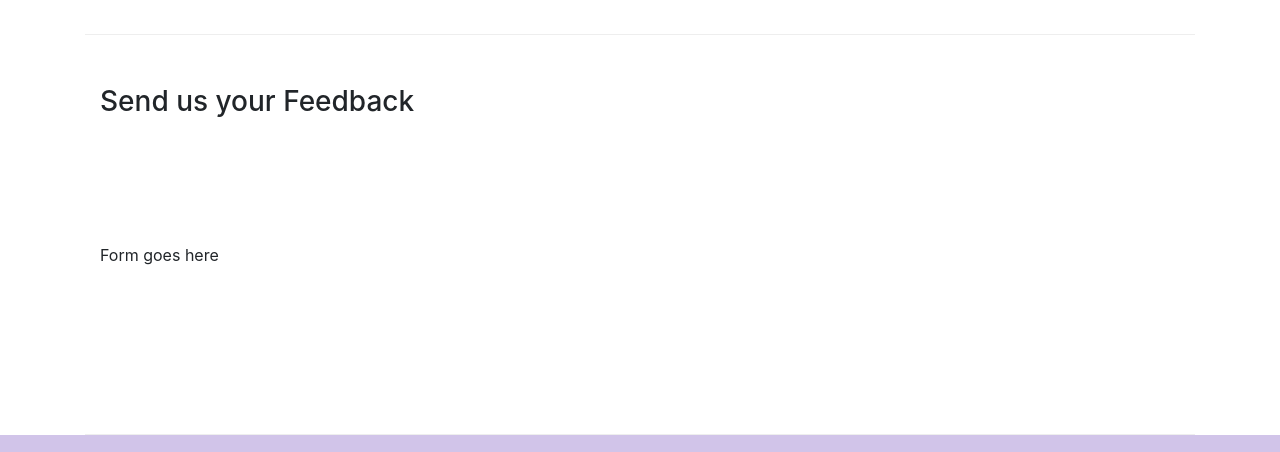
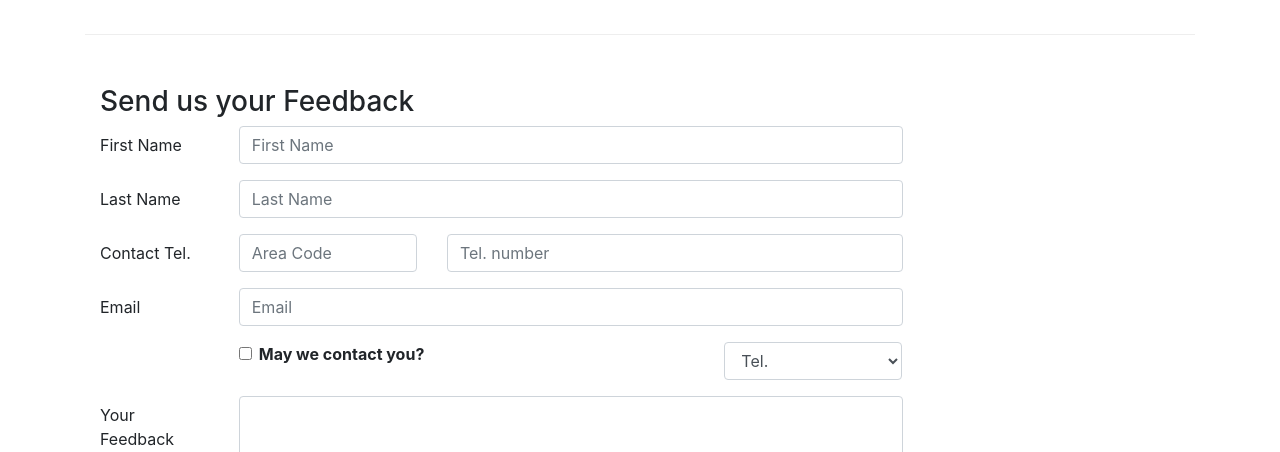
Before and after one commit to dev-ai-kar/confusion--Bootstrap4, a website: page contactus.html in a window 1280 px wide. Shown: the part 830-1282 px from the top of the page. Drawn offline with nearby package versions, Linux system fonts and the light colour scheme.

Commit message:
Forms
Add  form elements and style the form using Bootstrap form classes

```diff
--- a/contactus.html
+++ b/contactus.html
@@ -92,7 +92,64 @@
               <h3>Send us your Feedback</h3>
            </div>
             <div class="col-12 col-md-9">
-                Form goes here
+                <form action="">
+                    <div class="form-group row">
+                        <label for="firstname" class="col-md-2 col-form-label">First Name</label>
+                        <div class="col-md-10">
+                            <input type="text" class="form-control" id="firstname" name="firstname" placeholder="First Name">
+                        </div>
+                    </div>
+                    <div class="form-group row">
+                        <label for="lastname" class="col-md-2 col-form-label">Last Name</label>
+                        <div class="col-md-10">
+                            <input type="text" class="form-control" id="lastname" name="lastname" placeholder="Last Name">
+                        </div>
+                    </div>
+                    <div class="form-group row">
+                        <label for="telname" class="col-12 col-md-2 col-form-label">Contact Tel.</label>
+                        <div class="col-5 col-md-3">
+                            <input type="tel" class="form-control" id="areacode" name="areacode" placeholder="Area Code">
+                        </div>
+                        <div class="col-7 col-md-7">
+                            <input type="tel" class="form-control" id="telnum" name="telnum" placeholder="Tel. number">
+                        </div>
+                    </div>
+                    <div class="form-group row">
+                        <label for="emailid" class="col-md-2 col-form-label">Email</label>
+                        <div class="col-md-10">
+                            <input type="email" class="form-control" id="emailid" name="emailid" placeholder="Email">
+                        </div>
+                    </div>
+                    <div class="form-group row">
+                        <div class="col-md-6 offset-md-2">
+                            <div class="form-check">
+                                <input type="checkbox" class="form-check-input" name="approve" id="approve" value="">
+                                <label class="form-check-label" for="approve">
+                                    <strong>May we contact you?</strong>
+                                </label>
+                            </div>
+                        </div>
+                        <div class="col-md-3 offset-md-1">
+                            <select class="form-control">
+                                <option>Tel.</option>
+                                <option>Email</option>
+                            </select>
+                        </div>
+                    </div>
+                    <div class="form-group row">
+                        <label for="feedback" class="col-md-2 col-form-label">Your Feedback</label>
+                        <div class="col-md-10">
+                            <textarea type="feedback" class="form-control" id="feedback" name="feedback" rows="12"></textarea>
+                        </div>
+                    </div>
+                    <div class="form-group row">
+                        <div class="offset-md-2 col-md-10">
+                            <button type="submit" class="btn btn-primary">
+                                Send Feedback
+                            </button>
+                        </div>
+                    </div>
+                </form>
             </div>
              <div class="col-12 col-md">
             </div>
```
